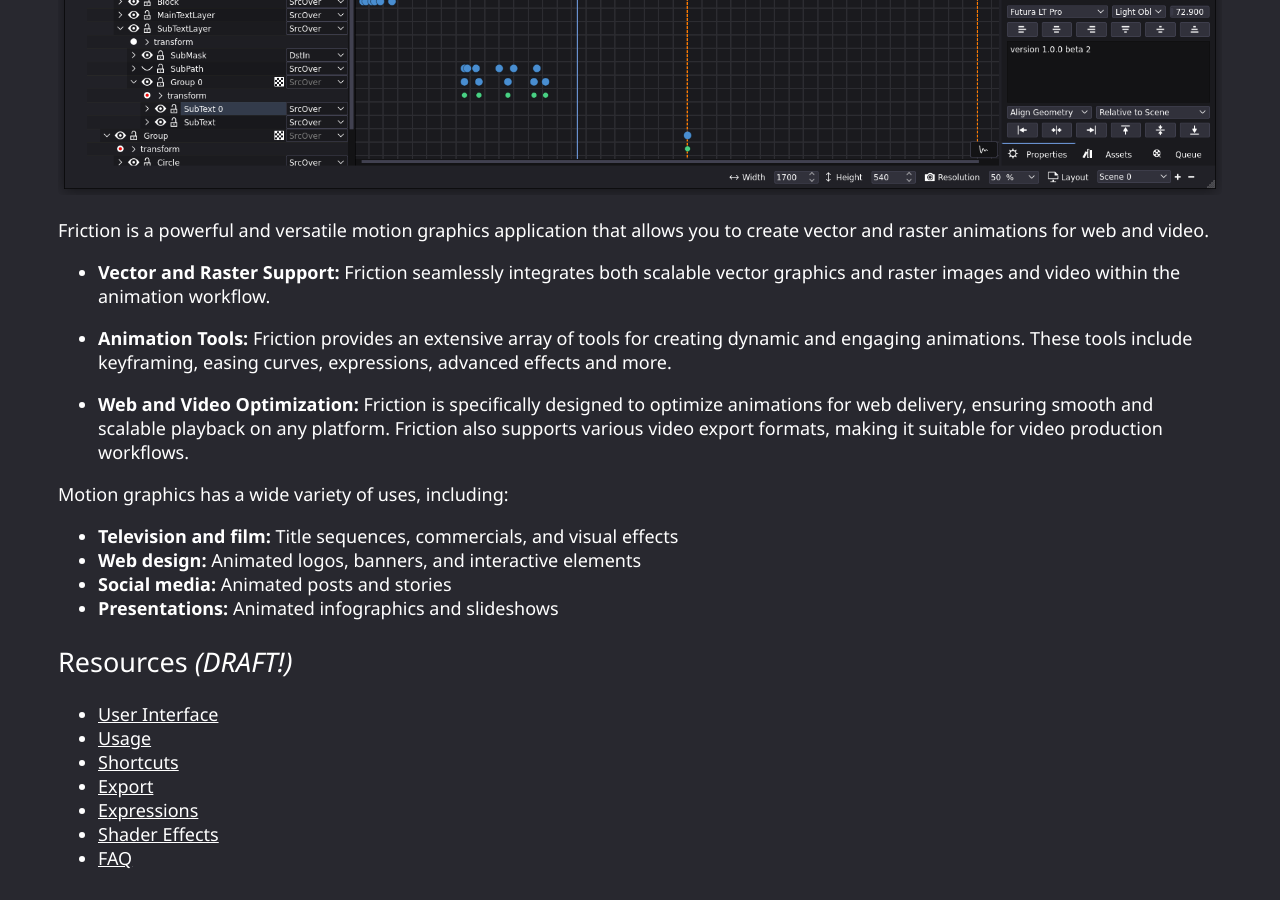
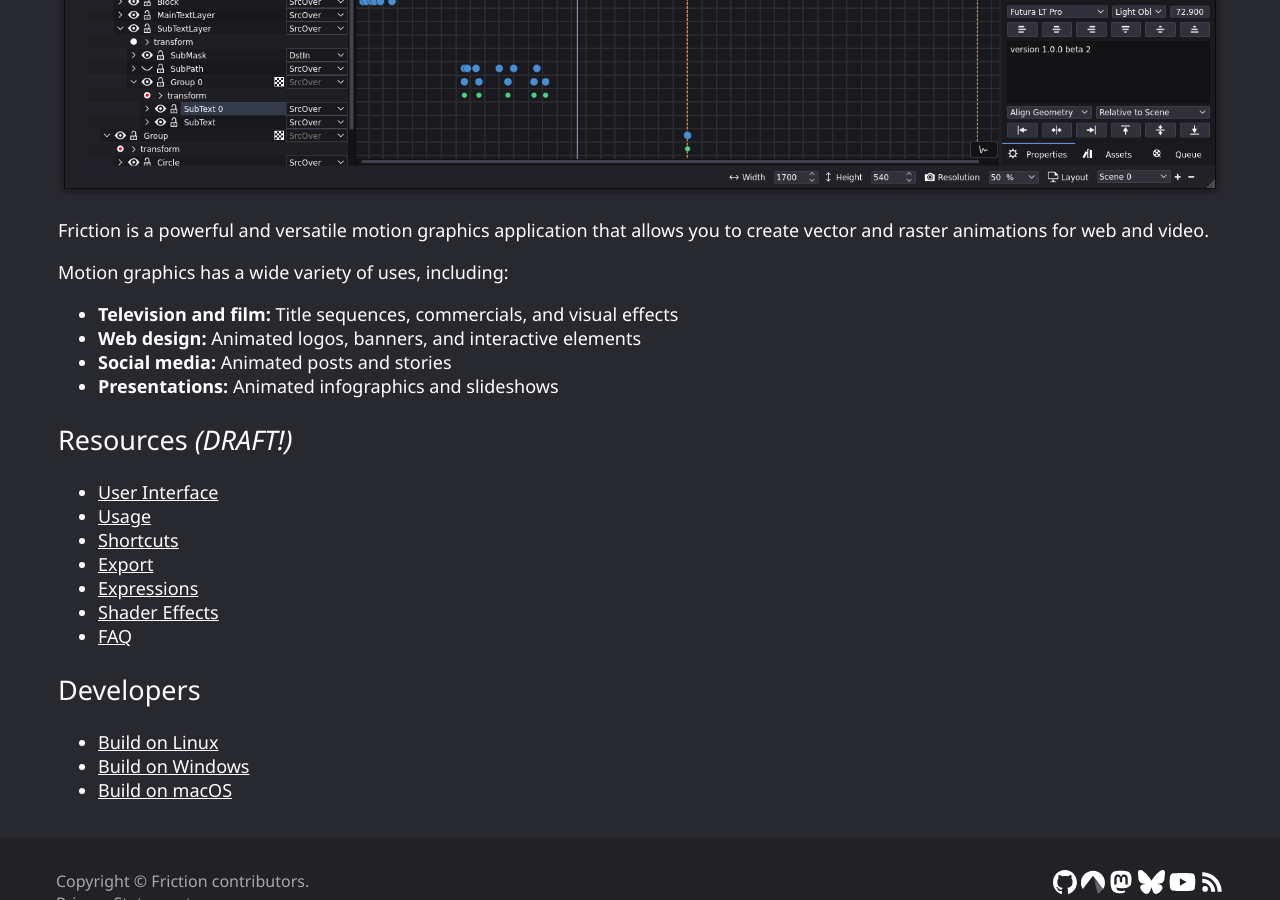
Before and after one commit to friction2d/friction2d.github.io, a Jekyll site: the page built from documentation/index.md, in a window 1280 px wide and 900 px high, scrolled down 736 px. Built offline with Jekyll 4.4.1, drawn with Linux system fonts in a browser that asks for light colours.

Commit message:
Update index.md

```diff
--- a/documentation/index.md
+++ b/documentation/index.md
@@ -9,12 +9,6 @@ permalink: documentation/
 ![Default interface](/assets/screenshots/100/friction-100b2-screenshot.png)
 
 Friction is a powerful and versatile motion graphics application that allows you to create vector and raster animations for web and video.
-
-* **Vector and Raster Support:** Friction seamlessly integrates both scalable vector graphics and raster images and video within the animation workflow.
-
-* **Animation Tools:** Friction provides an extensive array of tools for creating dynamic and engaging animations. These tools include keyframing, easing curves, expressions, advanced effects and more.
-
-* **Web and Video Optimization:** Friction is specifically designed to optimize animations for web delivery, ensuring smooth and scalable playback on any platform. Friction also supports various video export formats, making it suitable for video production workflows.
 
 Motion graphics has a wide variety of uses, including:
 
```
